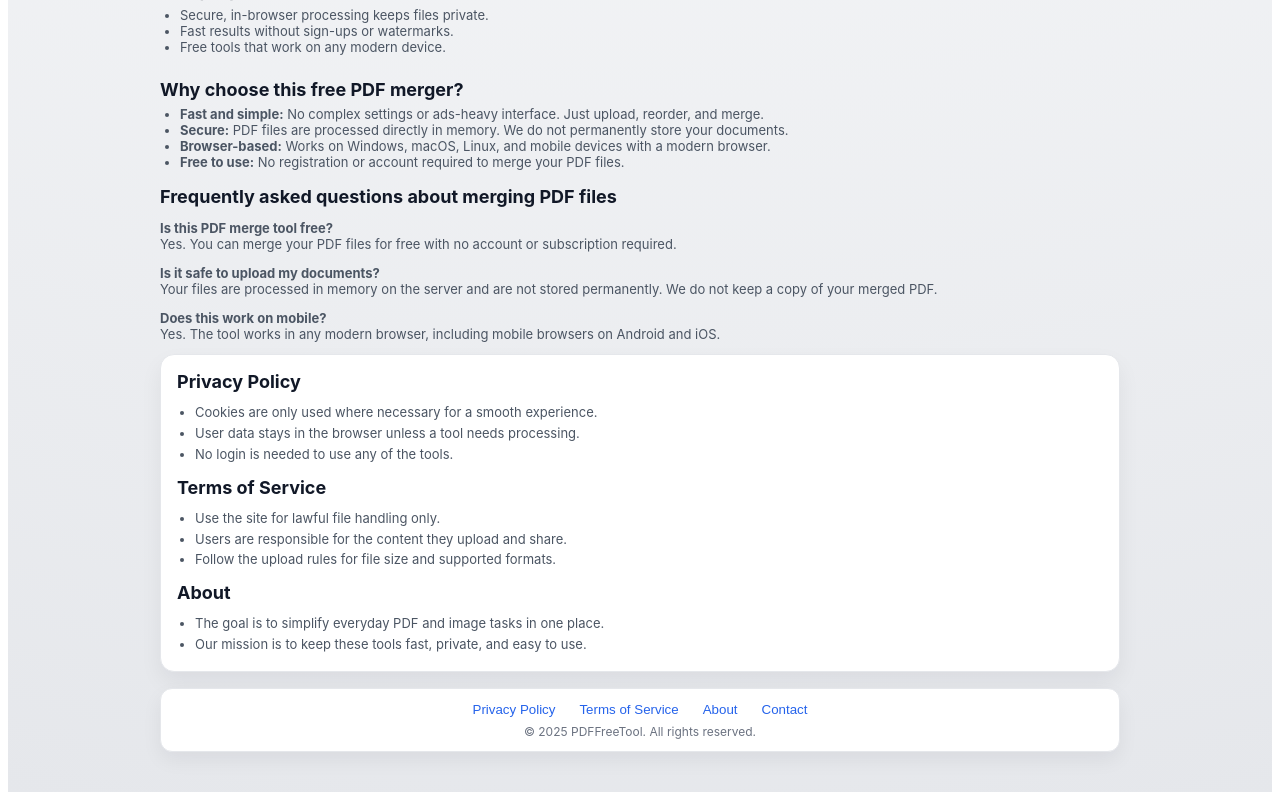
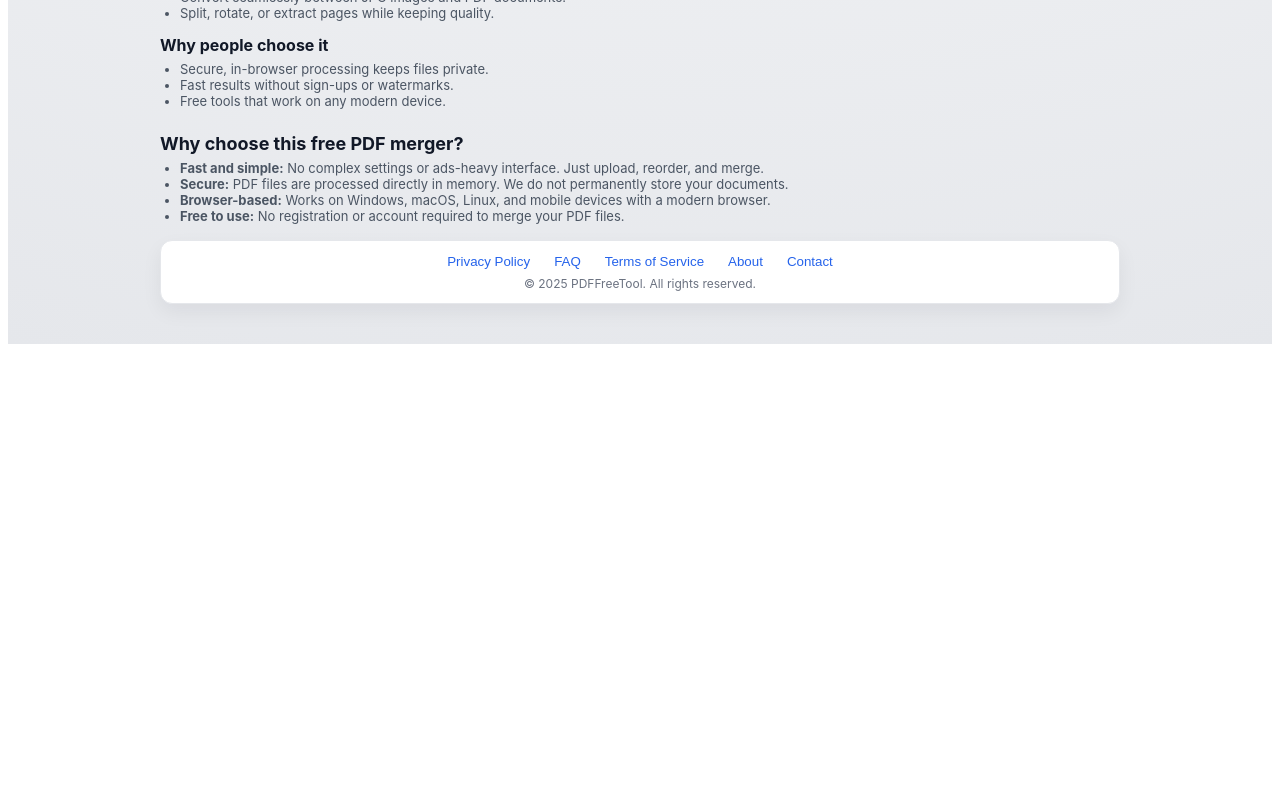
Before and after one commit to berrabeydilli/pdffreetool, a React (Vite) app in the folder frontend/: page / in a window 1280 px wide. Shown: the part 1915-2715 px from the top of the page. After the commit the page ends 2267 px from the top, so only its background shows below. Built offline with nearby package versions, Linux system fonts and the light colour scheme.

Commit message:
Add dedicated FAQ page and update footer navigation

```diff
--- a/frontend/src/App.jsx
+++ b/frontend/src/App.jsx
@@ -751,6 +751,69 @@ function App() {
               The service may be briefly unavailable during maintenance. In these cases, your
               current files remain in the browser and your workflow stays intact; refresh the
               page to pick up where you left off.
+            </p>
+          </section>
+        );
+      case "faq":
+        return (
+          <section style={cardStyle} aria-label="Frequently asked questions page">
+            <h2 style={headingStyle}>Frequently Asked Questions</h2>
+            <p style={paragraphStyle}>
+              Here is a detailed overview of the most common questions people ask about PDFFreeTool. These answers
+              focus on the merge tool but also cover how we handle your data and how the experience works across
+              devices. If you need more help, visit the Contact page and share your scenario so we can expand this
+              guide further.
+            </p>
+            <h3 style={{ ...headingStyle, fontSize: "18px", marginBottom: "8px" }}>
+              Merge PDF specifics
+            </h3>
+            <div style={{ ...paragraphStyle, marginBottom: "0" }}>
+              <p style={{ marginTop: 0, marginBottom: "10px" }}>
+                <strong>Is this PDF merge tool free?</strong>
+                <br />
+                Yes. You can merge your PDF files for free with no account or subscription required. There are no
+                watermarks or hidden limits beyond the standard upload caps shown on the homepage.
+              </p>
+              <p style={{ marginTop: 0, marginBottom: "10px" }}>
+                <strong>Is it safe to upload my documents?</strong>
+                <br />
+                Your files are processed in memory on the server and are not stored permanently. We do not keep a copy
+                of your merged PDF, and temporary processing buffers are cleared automatically after the download is
+                prepared.
+              </p>
+              <p style={{ marginTop: 0, marginBottom: "10px" }}>
+                <strong>Does this work on mobile?</strong>
+                <br />
+                Yes. The tool works in any modern browser, including mobile browsers on Android and iOS. You can drag to
+                reorder on touchscreens, and the interface adapts to small screens so you do not lose visibility of your
+                file list.
+              </p>
+            </div>
+            <h3 style={{ ...headingStyle, fontSize: "18px", marginBottom: "8px" }}>
+              Extra tips and troubleshooting
+            </h3>
+            <ul style={listStyle}>
+              <li>
+                <strong>Upload guidance:</strong> Keep individual files under the size limit shown on the tool and avoid
+                encrypted PDFs when possible; password-protected files may need to be unlocked before merging.
+              </li>
+              <li>
+                <strong>Ordering pages:</strong> Use the drag handle on each file row to set the exact order you want
+                before merging. If you upload more than once, newer files will appear at the end of the list.
+              </li>
+              <li>
+                <strong>Slow connections:</strong> On weaker networks, try compressing large PDFs first to speed up the
+                upload step. You can always merge and then compress again if needed.
+              </li>
+              <li>
+                <strong>Sharing results:</strong> After merging, rename the downloaded file with a clear version number
+                (for example, <em>Project-Proposal-v2.pdf</em>) so teammates know which file to open.
+              </li>
+            </ul>
+            <p style={paragraphStyle}>
+              We continue to expand this FAQ based on feedback. If there is a question we have not covered yet, send us a
+              short note with the tool you used, your device type, and what you were trying to achieve. We will use that
+              information to improve this help page for everyone.
             </p>
           </section>
         );
@@ -1096,6 +1159,7 @@ function App() {
           >
             {renderNavLink("home", "Home")}
             {renderNavLink("blog", "Guide & Tips")}
+            {renderNavLink("faq", "FAQ")}
             {renderNavLink("privacy", "Privacy")}
             {renderNavLink("terms", "Terms")}
             {renderNavLink("about", "About")}
@@ -1999,132 +2063,6 @@ function App() {
           </ul>
         </section>
 
-        <section
-          aria-label="FAQ about merging PDF files"
-          style={{
-            marginBottom: "12px",
-          }}
-        >
-          <h2
-            style={{
-              fontSize: "18px",
-              marginBottom: "6px",
-              color: "#111827",
-            }}
-          >
-            Frequently asked questions about merging PDF files
-          </h2>
-          <div
-            style={{
-              fontSize: "13px",
-              color: "#4b5563",
-            }}
-          >
-            <p style={{ marginBottom: "6px" }}>
-              <strong>Is this PDF merge tool free?</strong>
-              <br />
-              Yes. You can merge your PDF files for free with no account or
-              subscription required.
-            </p>
-            <p style={{ marginBottom: "6px" }}>
-              <strong>Is it safe to upload my documents?</strong>
-              <br />
-              Your files are processed in memory on the server and are not
-              stored permanently. We do not keep a copy of your merged PDF.
-            </p>
-            <p style={{ marginBottom: "0" }}>
-              <strong>Does this work on mobile?</strong>
-              <br />
-              Yes. The tool works in any modern browser, including mobile
-              browsers on Android and iOS.
-            </p>
-          </div>
-        </section>
-
-        <section
-          aria-label="Privacy, terms, and about information"
-          style={{
-            marginBottom: "16px",
-            background: "white",
-            borderRadius: "14px",
-            border: "1px solid #e5e7eb",
-            padding: "16px",
-            boxShadow: "0 10px 22px rgba(15,23,42,0.06)",
-          }}
-        >
-          <h2
-            style={{
-              fontSize: "18px",
-              marginTop: 0,
-              marginBottom: "10px",
-              color: "#111827",
-            }}
-          >
-            Privacy Policy
-          </h2>
-          <ul
-            style={{
-              paddingLeft: "18px",
-              marginTop: 0,
-              marginBottom: "12px",
-              color: "#4b5563",
-              fontSize: "13px",
-              lineHeight: 1.6,
-            }}
-          >
-            <li>Cookies are only used where necessary for a smooth experience.</li>
-            <li>User data stays in the browser unless a tool needs processing.</li>
-            <li>No login is needed to use any of the tools.</li>
-          </ul>
-
-          <h2
-            style={{
-              fontSize: "18px",
-              marginTop: 0,
-              marginBottom: "10px",
-              color: "#111827",
-            }}
-          >
-            Terms of Service
-          </h2>
-          <ul
-            style={{
-              paddingLeft: "18px",
-              marginTop: 0,
-              marginBottom: "12px",
-              color: "#4b5563",
-              fontSize: "13px",
-              lineHeight: 1.6,
-            }}
-          >
-            <li>Use the site for lawful file handling only.</li>
-            <li>Users are responsible for the content they upload and share.</li>
-            <li>Follow the upload rules for file size and supported formats.</li>
-          </ul>
-
-          <h2
-            style={{
-              fontSize: "18px",
-              marginTop: 0,
-              marginBottom: "10px",
-              color: "#111827",
-            }}
-          >
-            About
-          </h2>
-          <ul
-            style={{
-              paddingLeft: "18px",
-              margin: 0,
-              color: "#4b5563",
-              fontSize: "13px",
-              lineHeight: 1.6,
-            }}
-          >
-            <li>The goal is to simplify everyday PDF and image tasks in one place.</li>
-            <li>Our mission is to keep these tools fast, private, and easy to use.</li>
-          </ul>
-        </section>
           </>
         ) : (
           renderStaticPage()
@@ -2162,6 +2100,12 @@ function App() {
               Privacy Policy
             </button>
             <button
+              onClick={() => handleNavigate("faq")}
+              style={{ border: "none", background: "none", color: "#2563eb", cursor: "pointer" }}
+            >
+              FAQ
+            </button>
+            <button
               onClick={() => handleNavigate("terms")}
               style={{ border: "none", background: "none", color: "#2563eb", cursor: "pointer" }}
             >
```
